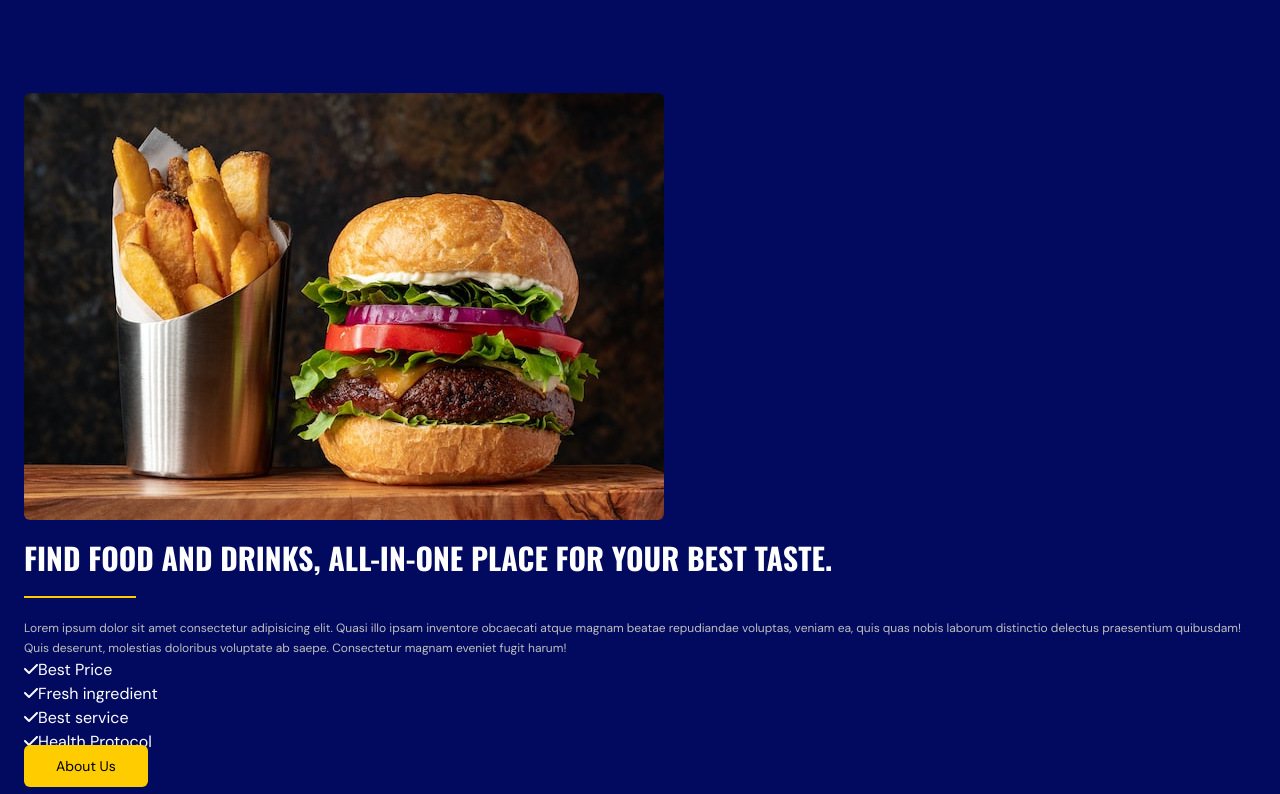
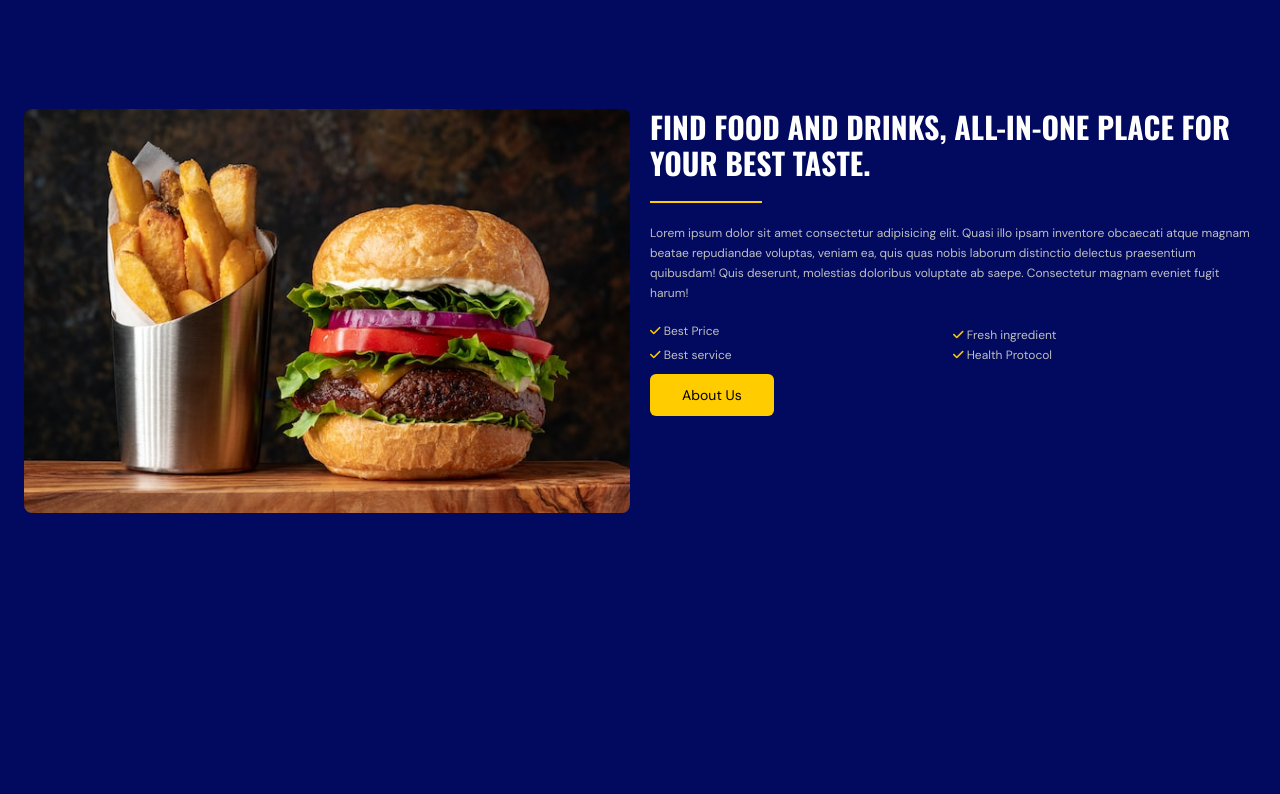
Before and after one commit to khankaish10/Burger, a website: page src/index.html in a window 1280 px wide. Shown: the part 1300-2094 px from the top of the page. After the commit the page ends 1845 px from the top, so only its background shows below. Drawn offline with nearby package versions, Linux system fonts and the light colour scheme.

Commit message:
another section

```diff
--- a/src/index.html
+++ b/src/index.html
@@ -163,20 +163,20 @@
 
         <!-- about  -->
         <section id="about">
-            <div class="container flex flex-col gap-5">
-                <div class="flex-1"><img src="./img/about.jpg" alt="about image" class="rounded-md"></div>
+            <div class="container flex flex-col gap-5 md:flex-row py-4 ">
+                <div class="flex-1"><img src="./img/about.jpg" alt="about image" class="rounded-lg"></div>
 
                 <div class="flex-1">
                     <h2 class="section__title">Find food and drinks, all-in-one place for your best taste.</h2>
                     <div class="seperator"></div>
                     <p class="paragraph">Lorem ipsum dolor sit amet consectetur adipisicing elit. Quasi illo ipsam inventore obcaecati atque magnam beatae repudiandae voluptas, veniam ea, quis quas nobis laborum distinctio delectus praesentium quibusdam! Quis deserunt, molestias doloribus voluptate ab saepe. Consectetur magnam eveniet fugit harum!</p>
-                    <ul>
-                        <li><i class="fa-solid fa-check"></i>Best Price</li>
-                        <li><i class="fa-solid fa-check"></i>Fresh ingredient</li>
-                        <li><i class="fa-solid fa-check"></i>Best service</li>
-                        <li><i class="fa-solid fa-check"></i>Health Protocol</li>
-                        <a href="" class="btn btn-primary">About Us</a>
+                    <ul class="grid grid-cols-2 py-5 space-y-1">
+                        <li class="text-xs text-paragraphColor"><i class="fa-solid fa-check text-secondaryColor"></i> Best Price</li>
+                        <li class="text-xs text-paragraphColor"><i class="fa-solid fa-check text-secondaryColor"></i> Fresh ingredient</li>
+                        <li class="text-xs text-paragraphColor"><i class="fa-solid fa-check text-secondaryColor"></i> Best service</li>
+                        <li class="text-xs text-paragraphColor"><i class="fa-solid fa-check text-secondaryColor"></i> Health Protocol</li>
                     </ul>
+                    <a href="" class="btn btn-primary">About Us</a>
                 </div>
             </div>
         </section>
```
Also changed, not shown: dist/output.css.
